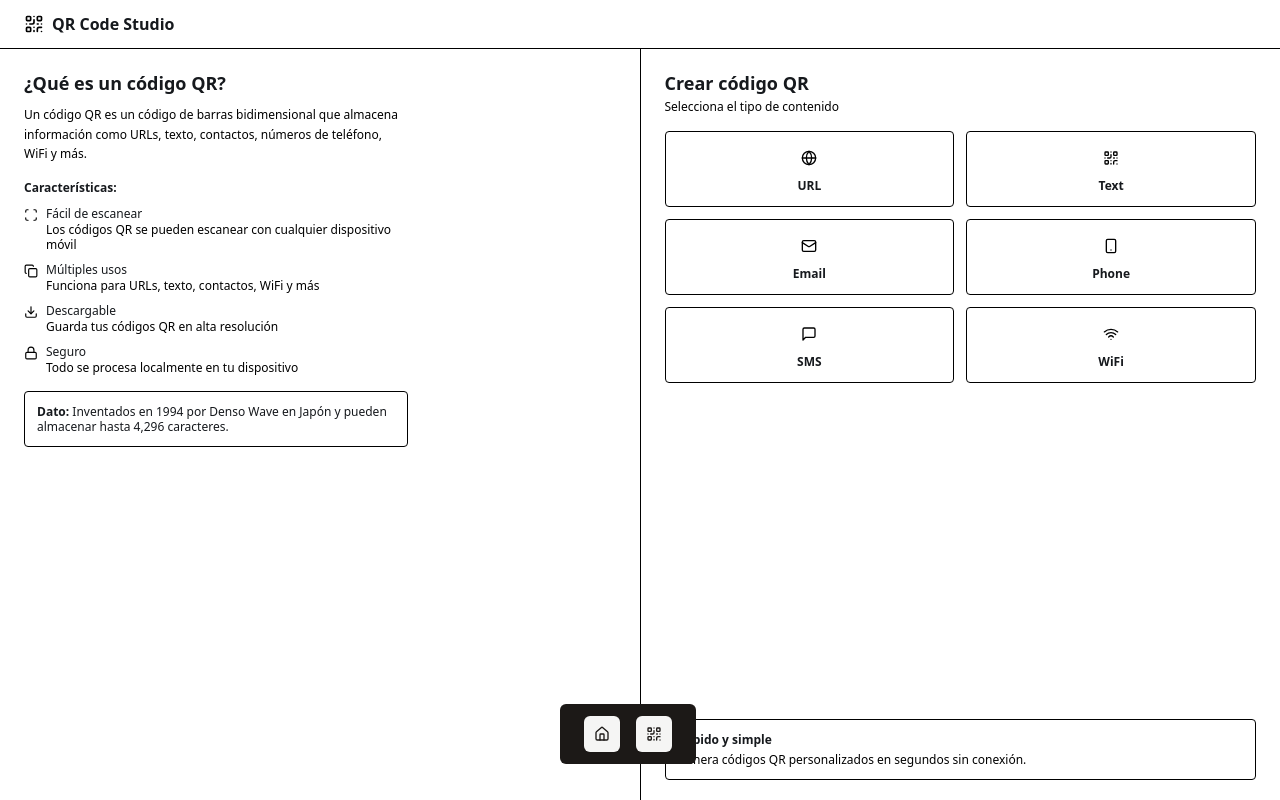
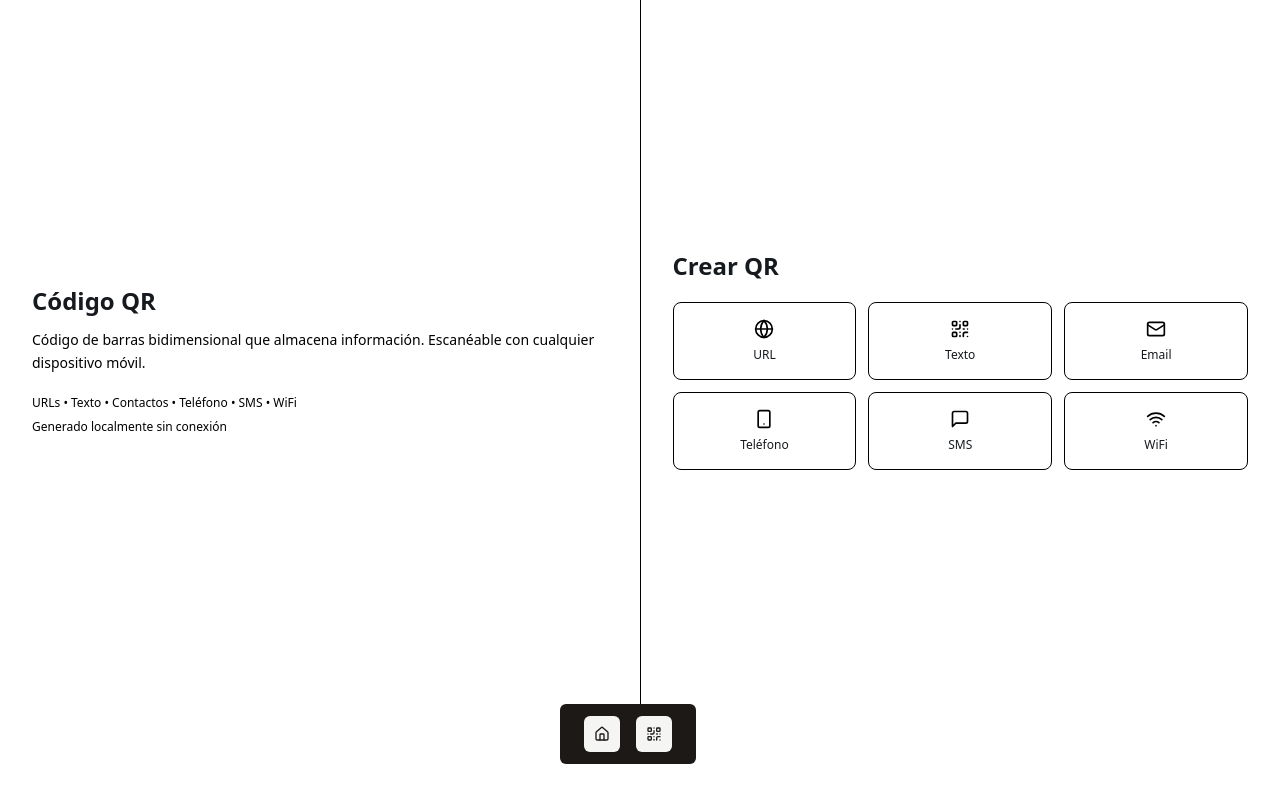
Before and after one commit to alisuperpro/qr-code-studio, a React (Vite) app: page / in a window 1280 px wide. Built offline with nearby package versions, Linux system fonts and the light colour scheme.

Commit message:
feat: redesign minimalist footer layout
Simplify footer design, reduce page height, and improve grid layout

```diff
--- a/src/pages/Main.tsx
+++ b/src/pages/Main.tsx
@@ -1,5 +1,5 @@
 import { Link } from 'wouter'
-import { QrCode, Globe, Mail, MessageSquare, Wifi, Smartphone, Scan, Copy, Download, Lock } from 'lucide-react'
+import { QrCode, Globe, Mail, MessageSquare, Wifi, Smartphone } from 'lucide-react'
 
 export const Main = () => {
   const qrTypes = [
@@ -11,7 +11,7 @@ export const Main = () => {
     },
     {
       id: 'text',
-      name: 'Text',
+      name: 'Texto',
       icon: QrCode,
       path: '/studio/text'
     },
@@ -23,7 +23,7 @@ export const Main = () => {
     },
     {
       id: 'phone',
-      name: 'Phone',
+      name: 'Teléfono',
       icon: Smartphone,
       path: '/studio/number-phone'
     },
@@ -41,95 +41,44 @@ export const Main = () => {
     }
   ]
 
-  const qrFeatures = [
-    {
-      icon: Scan,
-      title: 'Fácil de escanear',
-      description: 'Los códigos QR se pueden escanear con cualquier dispositivo móvil'
-    },
-    {
-      icon: Copy,
-      title: 'Múltiples usos',
-      description: 'Funciona para URLs, texto, contactos, WiFi y más'
-    },
-    {
-      icon: Download,
-      title: 'Descargable',
-      description: 'Guarda tus códigos QR en alta resolución'
-    },
-    {
-      icon: Lock,
-      title: 'Seguro',
-      description: 'Todo se procesa localmente en tu dispositivo'
-    }
-  ]
-
   return (
-    <main className="w-full h-screen bg-background flex flex-col overflow-hidden">
-      {/* Header */}
-      <header className="flex items-center gap-2 px-6 py-3 border-b border-border flex-shrink-0">
-        <QrCode className="w-5 h-5 text-primary" />
-        <h1 className="text-base font-bold text-foreground">QR Code Studio</h1>
-      </header>
-
+    <main className="w-full h-screen bg-background flex flex-col overflow-hidden pb-20">
       {/* Main Content */}
       <div className="flex-1 flex overflow-hidden">
         {/* Left Column - Information */}
-        <section className="flex-1 px-6 py-5 overflow-y-auto border-r border-border">
-          <div className="max-w-sm">
-            <h2 className="text-lg font-bold text-foreground mb-2">
-              ¿Qué es un código QR?
+        <section className="flex-1 px-8 py-6 border-r border-border flex flex-col justify-center">
+          <div>
+            <h2 className="text-2xl font-bold text-foreground mb-3">
+              Código QR
             </h2>
 
-            <p className="text-xs text-muted-foreground mb-4 leading-relaxed">
-              Un código QR es un código de barras bidimensional que almacena información como URLs, texto, contactos, números de teléfono, WiFi y más.
+            <p className="text-sm text-muted-foreground mb-5 leading-relaxed">
+              Código de barras bidimensional que almacena información. Escanéable con cualquier dispositivo móvil.
             </p>
 
-            <div className="space-y-2.5 mb-4">
-              <h3 className="font-semibold text-foreground text-xs">Características:</h3>
-              {qrFeatures.map((feature) => {
-                const Icon = feature.icon
-                return (
-                  <div key={feature.title} className="flex gap-2">
-                    <Icon className="w-3.5 h-3.5 text-primary flex-shrink-0 mt-0.5" />
-                    <div>
-                      <h4 className="text-xs font-medium text-foreground">{feature.title}</h4>
-                      <p className="text-xs text-muted-foreground leading-tight">{feature.description}</p>
-                    </div>
-                  </div>
-                )
-              })}
-            </div>
-
-            <div className="bg-primary/10 border border-primary/20 rounded p-3">
-              <p className="text-xs text-foreground leading-tight">
-                <span className="font-semibold">Dato:</span> Inventados en 1994 por Denso Wave en Japón y pueden almacenar hasta 4,296 caracteres.
-              </p>
+            <div className="space-y-2">
+              <p className="text-xs text-muted-foreground">URLs • Texto • Contactos • Teléfono • SMS • WiFi</p>
+              <p className="text-xs text-muted-foreground">Generado localmente sin conexión</p>
             </div>
           </div>
         </section>
 
         {/* Right Column - Quick Actions */}
-        <section className="flex-1 px-6 py-5 overflow-y-auto flex flex-col">
-          <div className="flex-1">
-            <h2 className="text-lg font-bold text-foreground mb-0.5">
-              Crear código QR
+        <section className="flex-1 px-8 py-6 flex flex-col justify-center">
+          <div>
+            <h2 className="text-2xl font-bold text-foreground mb-5">
+              Crear QR
             </h2>
-            <p className="text-xs text-muted-foreground mb-4">
-              Selecciona el tipo de contenido
-            </p>
 
             {/* QR Type Grid */}
-            <div className="grid grid-cols-2 gap-3">
+            <div className="grid grid-cols-3 gap-3">
               {qrTypes.map((type) => {
                 const IconComponent = type.icon
                 return (
                   <Link key={type.id} href={type.path} asChild>
-                    <div className="group cursor-pointer p-3 bg-card rounded border border-border hover:border-primary hover:bg-primary/5 transition-all duration-200 flex flex-col items-center justify-center text-center gap-1.5">
-                      <div className="p-1.5 bg-primary/10 rounded group-hover:bg-primary/20 transition-colors">
-                        <IconComponent className="w-4 h-4 text-primary" />
-                      </div>
-                      <h3 className="text-xs font-semibold text-foreground">
+                    <div className="group cursor-pointer p-4 bg-card rounded-lg border border-border hover:border-primary hover:shadow-md transition-all duration-200 flex flex-col items-center justify-center text-center gap-2">
+                      <IconComponent className="w-5 h-5 text-primary group-hover:scale-110 transition-transform" />
+                      <h3 className="text-xs font-medium text-foreground">
                         {type.name}
                       </h3>
                     </div>
@@ -138,16 +87,6 @@ export const Main = () => {
               })}
             </div>
           </div>
-
-          {/* Info Box */}
-          <div className="mt-4 flex-shrink-0">
-            <div className="bg-primary/10 border border-primary/20 rounded p-3 space-y-1">
-              <h4 className="text-xs font-semibold text-foreground">Rápido y simple</h4>
-              <p className="text-xs text-muted-foreground leading-tight">
-                Genera códigos QR personalizados en segundos sin conexión.
-              </p>
-            </div>
-          </div>
         </section>
       </div>
     </main>
```
